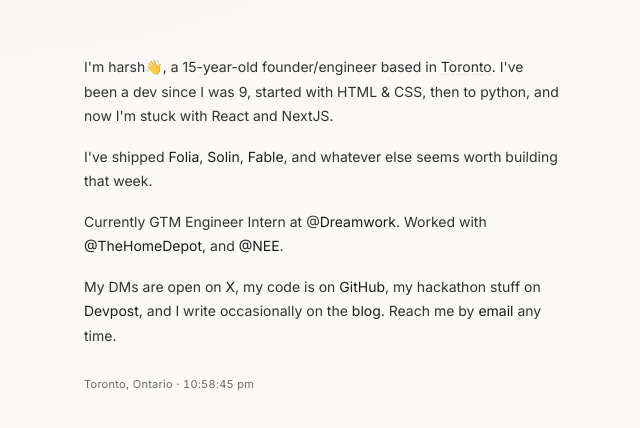
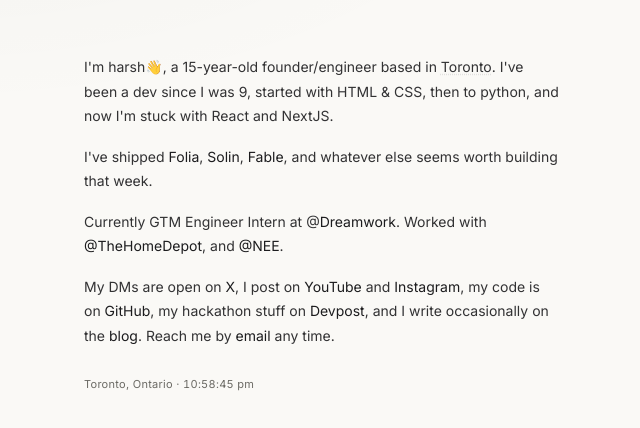
Before and after one commit to GreenKeewi/bio, a Next.js app: page / in a window 1280 px wide. Shown: the part 176-604 px from the top of the page, without its empty margins (318-958 px from the left). Built offline with nearby package versions, Linux system fonts and the light colour scheme.

Commit message:
Add YouTube and Instagram links

```diff
--- a/app/page.tsx
+++ b/app/page.tsx
@@ -70,7 +70,9 @@
           </p>
 
           <p>
-            My DMs are open on <InlineLink href="https://x.com/harshTalksAI">X</InlineLink>, my code is on{" "}
+            My DMs are open on <InlineLink href="https://x.com/harshTalksAI">X</InlineLink>, I post on{" "}
+            <InlineLink href="https://www.youtube.com/channel/UCUSQ134t1G9XRf3x9oY-1wQ">YouTube</InlineLink> and{" "}
+            <InlineLink href="https://www.instagram.com/harshtalksai/">Instagram</InlineLink>, my code is on{" "}
             <InlineLink href="https://github.com/GreenKeewi">GitHub</InlineLink>, my hackathon stuff on{" "}
             <InlineLink href="https://devpost.com/GreenKeewi">Devpost</InlineLink>, and I write occasionally on
             the <InlineLink href="/blog">blog</InlineLink>. Reach me by{" "}
```
